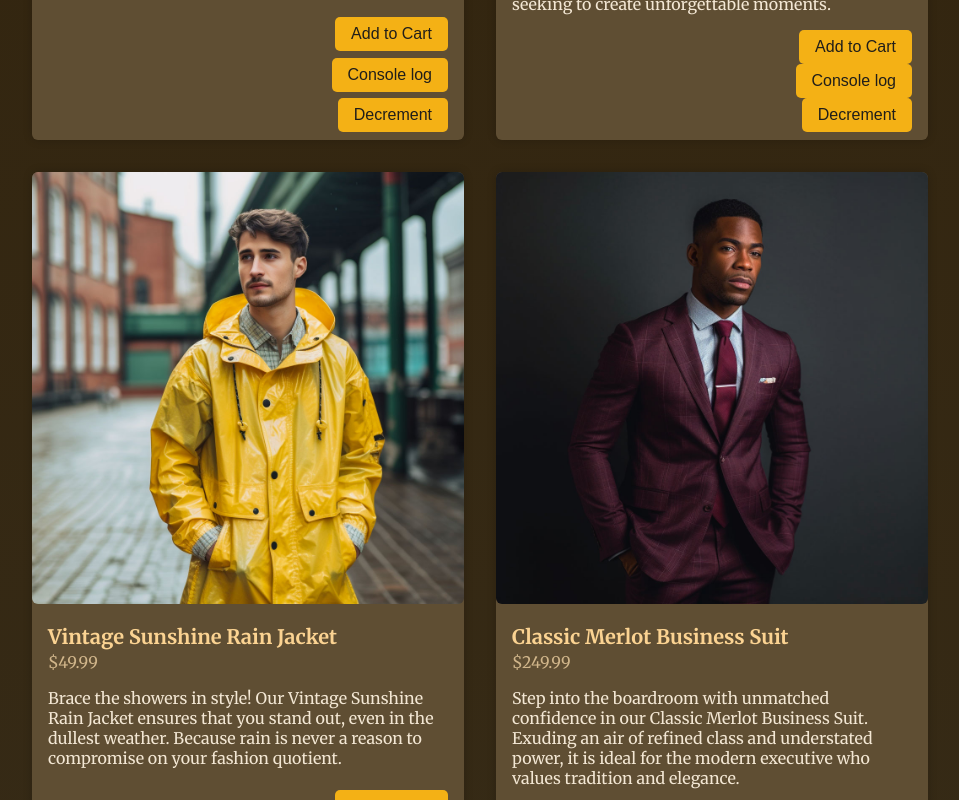
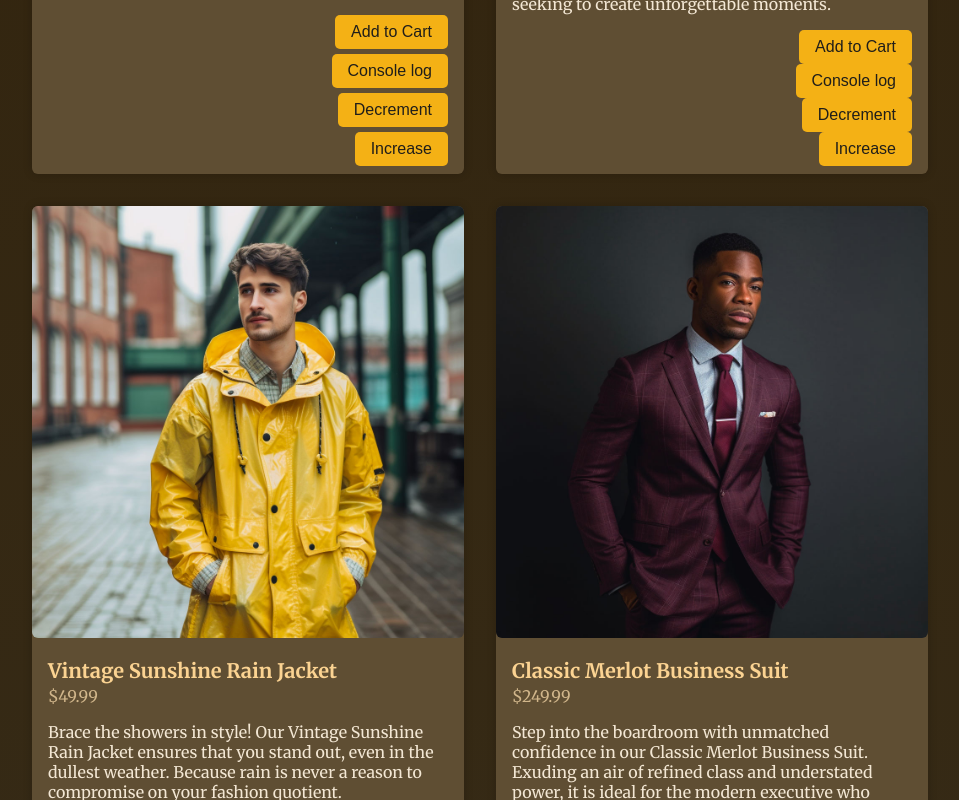
Before and after one commit to TackoBracko/react-context-usereducer, a React (Vite) app: page / in a window 1280 px wide. Shown: the part 860-1660 px from the top of the page, without its empty margins (160-1119 px from the left). Built offline with nearby package versions, Linux system fonts and the light colour scheme.

Commit message:
changes in reducer

```diff
--- a/src/components/Context.jsx
+++ b/src/components/Context.jsx
@@ -39,6 +39,13 @@ const cartReducer = (state, action) => {
         return (
             state.map((cartProduct) => cartProduct.id === action.payload.id
             ? {...cartProduct, quantity: cartProduct.quantity - 1} : cartProduct )
+        )
+    }
+
+    if (action.type === 'INCREASE_PRODUCT') {
+        return (
+            state.map((cartProduct) => cartProduct.id === action.payload.id
+            ? {...cartProduct, quantity: cartProduct.quantity + 1} : cartProduct )
         )
     }
 
@@ -102,8 +109,15 @@ export const CartContextProvider = ({ children}) => {
         })
     }
 
+    const increaseProduct = (product) => {
+        dispatch ({
+            type: 'INCREASE_PRODUCT',
+            payload: product
+        })
+    }
+
     return (
-        <Context.Provider value={{cartProducts, addProductToCart, removeProductFromCart, consoleDescription, decrementProduct}}>
+        <Context.Provider value={{cartProducts, addProductToCart, removeProductFromCart, consoleDescription, decrementProduct, increaseProduct}}>
             {children}
         </Context.Provider>
     )
--- a/src/components/Product.jsx
+++ b/src/components/Product.jsx
@@ -1,4 +1,4 @@
-export default function Product({image, title, price, description, addProductToCart, consoleDescription, decrementProduct}) {
+export default function Product({image, title, price, description, addProductToCart, consoleDescription, decrementProduct, increaseProduct}) {
 
     return (
         <div className="product">
@@ -23,6 +23,10 @@ export default function Product({image, title, price, description, addProductToC
                     <button onClick={decrementProduct}>Decrement</button>
                 </div>
 
+                <div className="product-actions">
+                    <button onClick={increaseProduct}>Increase</button>
+                </div>
+
             </div>
         </div>
     )
--- a/src/components/ProductsList.jsx
+++ b/src/components/ProductsList.jsx
@@ -6,7 +6,7 @@ import { useContext } from "react"
 export default function ProductsList() {
 
   //const context = useContext(Context)
-  const {addProductToCart, consoleDescription, decrementProduct} = useContext(Context)
+  const {addProductToCart, consoleDescription, decrementProduct, increaseProduct} = useContext(Context)
 
   return (
     <div className="shop">
@@ -23,6 +23,7 @@ export default function ProductsList() {
               addProductToCart={() => addProductToCart(product)}
               consoleDescription={() => consoleDescription(product)}
               decrementProduct={() => decrementProduct(product)}
+              increaseProduct={() => increaseProduct(product)}
             />
           </li>
         ))}
```
